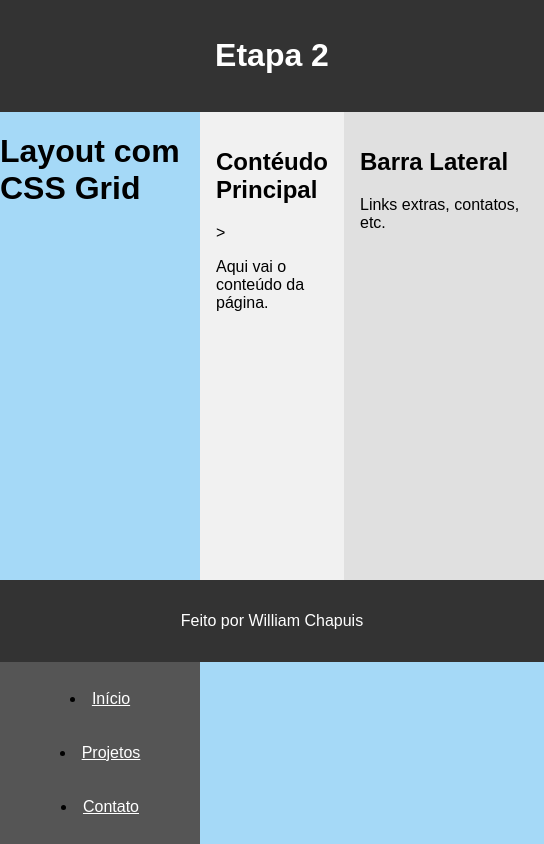
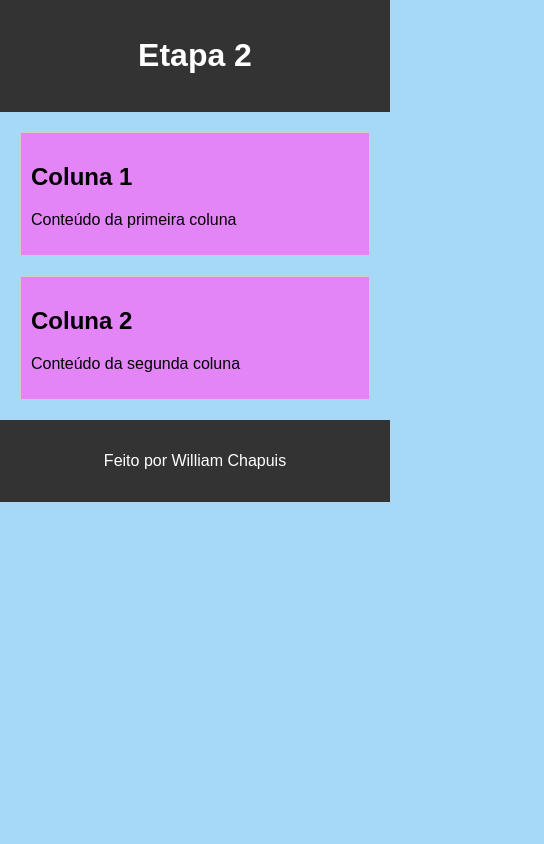
Before and after one commit to willchapuis/aprender-web-inicio, a plain HTML site: page etapa-2/index.html in a window 390 px wide. Shown: the whole page, 544 px wide, since content can reach past the window. Drawn offline with Linux system fonts and the light colour scheme.

Commit message:
feat: media queries e responsividade

```diff
--- a/etapa-2/css/style.css
+++ b/etapa-2/css/style.css
@@ -1,21 +1,36 @@
 body
 {
-    display: grid;
-    grid-template-areas:                        /* Define as areas nomeadas no grid */
-        "header header header"
-        "nav main aside"
-        "footer footer footer";
-    grid-template-columns: 200px 1fr 200px;     /*Define larguda das colunas (nav - main - aside) */
-    grid-template-rows: auto 1fr auto;          /* Altura das linhas (header - conteúdo - footer) */ /* 1fr usar o espaço restante proporcionalmente */
     background-color: #a5d9f7;
     font-family: sans-serif;
     margin: 0;
-    /* padding: 0; */
-    height: 100vh;                              /* Faz a altura ocupar toda a tela */
+    height: 100vh;                                  /* Faz a altura ocupar toda a tela */
     /* text-align: center; */
 
+    main {
+        display: flex;                              /* Coloca os elementos lado a lado */
+        gap: 20px;                                  /* Espaço entre as colunas */
+        padding: 20px;
+    }
+
+    .coluna {
+        flex: 1;                                    /* Faz com que as colunas ocupem o mesmo espaço */
+        border: 1px solid #ccc;
+        padding: 10px;
+        background-color: #f2f2f2;
+    }
+
+    /* Responsividade: quando a tela for menor que 600px */
+    @media (max-width: 600px) {
+        main {
+            flex-direction: column;
+        }
+
+        .coluna {
+            background-color: #e485f7;
+        }
+    }
+
     header {
-        grid-area: header;
         padding: 1rem;
         text-align: center;
         color: white;
@@ -23,48 +38,9 @@ body
     }
 
     footer {
-        grid-area: footer;
         background-color: #333;
         color: white;
         text-align: center;
         padding: 1rem;
     }
-
-    nav {
-        display: flex;
-        justify-content: space-around; /* center, space-between, flex-end */
-        align-items: center;
-        background-color: #555;
-        padding: 0.5rem;
-        flex-direction: column;
-        gap: 20px;
-        padding: 20px;
-    }
-
-    nav ul {
-        display: flex;
-        justify-content: center;
-        list-style: none;                       /* Estilo da "numeração" dos itens da lista | none -> nada na frente de cada item */
-        padding: 0;
-    }
-
-    nav li {
-        margin: 0.5rem;
-    }
-
-    nav a {
-        color: white;
-    }
-
-    main {
-        grid-area: main;
-        padding: 1rem;
-        background-color: #f1f1f1;
-    }
-
-    aside {
-        grid-area: aside;
-        padding: 1rem;
-        background-color: #e0e0e0;
-    }
 }
--- a/etapa-2/index.html
+++ b/etapa-2/index.html
@@ -4,28 +4,23 @@
 <html ang="pt-br">
     <head>
         <meta charset="UTF-8">
-        <h1>Layout com CSS Grid</h1>
     </head>
     <body>
         <header>
             <h1>Etapa 2</h1>
         </header>
 
-        <nav>
-            <li><a href="#">Início</a></li>
-            <li><a href="#">Projetos</a></li>
-            <li><a href="#">Contato</a></li>
-        </nav>
+        <main>
+            <section class="coluna">
+                <h2>Coluna 1</h2>
+                <p>Conteúdo da primeira coluna</p>
+            </section>
 
-        <main>
-            <h2>Contéudo Principal</h2>>
-            <p>Aqui vai o conteúdo da página.</p>
+            <section class="coluna">
+                <h2>Coluna 2</h2>
+                <p>Conteúdo da segunda coluna</p>
+            </section>
         </main>
-
-        <aside>
-            <h2>Barra Lateral</h2>
-            <p>Links extras, contatos, etc.</p>
-        </aside>
 
         <footer>
             <p>Feito por William Chapuis</p>
```
